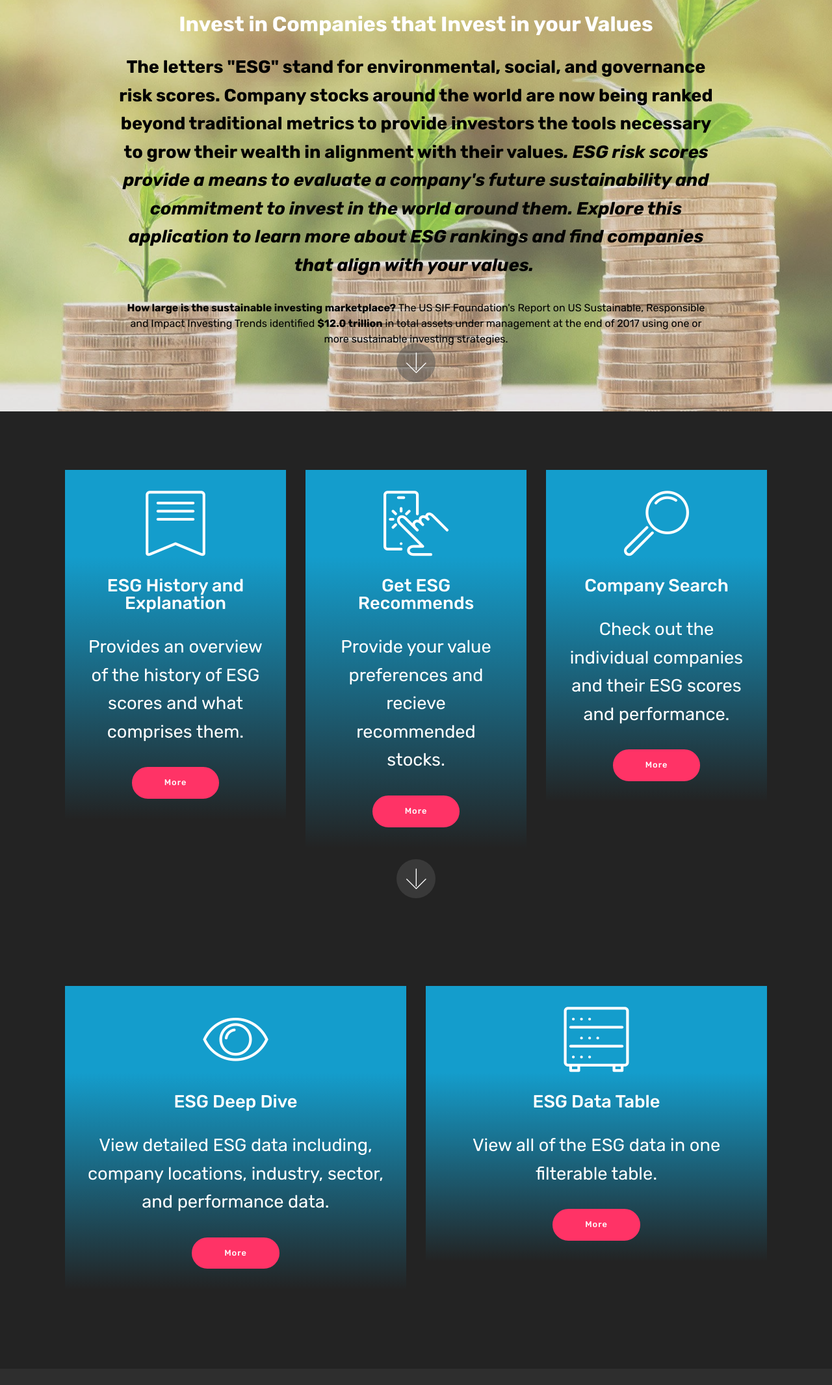
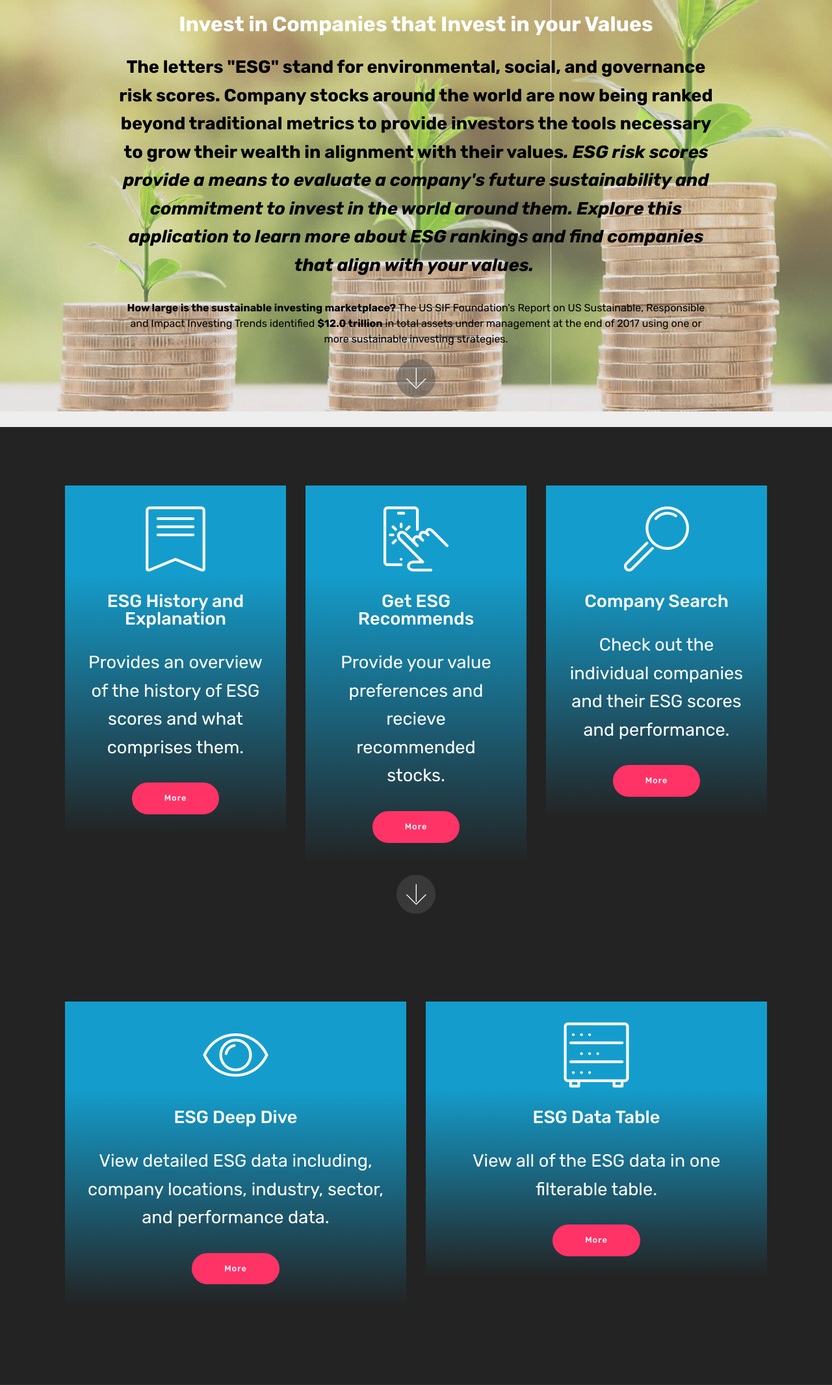
Before and after one commit to williamjones0706/Conscious_Investing, a Flask app: page / in a window 1280 px wide. Shown: the part 167-2298 px from the top of the page at 65% size. Run offline with Flask 2, Linux system fonts and the light colour scheme; some libraries are stand-ins or nearby versions; some web fonts are replaced.

Commit message:
updating intro home arrow down

```diff
--- a/ESG/templates/index.html
+++ b/ESG/templates/index.html
@@ -103,7 +103,7 @@
                                 world around them. Explore this application
                                 to learn more about ESG rankings and find companies that align with your
                                 values.&nbsp;</em></strong></p>
-                    <p style="color: black"><strong>How large is the sustainable investing marketplace?</strong>
+                    <p style="color: black; size:5"><strong>How large is the sustainable investing marketplace?</strong>
 
                         The US SIF Foundation's Report on US Sustainable, Responsible and Impact Investing Trends
                         identified <strong>$12.0 trillion</strong> in total assets under management at the end of 2017
@@ -112,7 +112,9 @@
                 </div>
             </div>
         </div>
-        <br>
+    </section>
+
+    <section>
         <br>
         <div class="mbr-arrow hidden-sm-down" aria-hidden="true">
             <a href="#next">
@@ -120,6 +122,7 @@
             </a>
         </div>
     </section>
+
 
     <section class="features8 cid-rR0bzGDFkT" id="features8-5">
         <div class="container">
```
